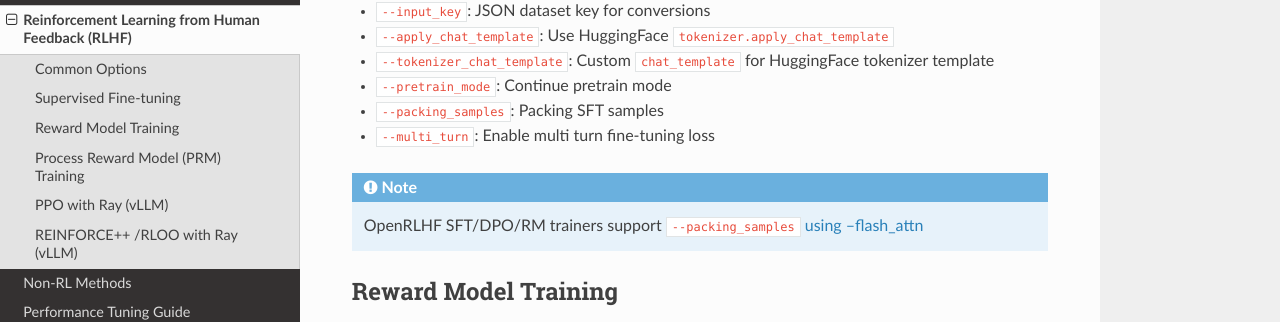
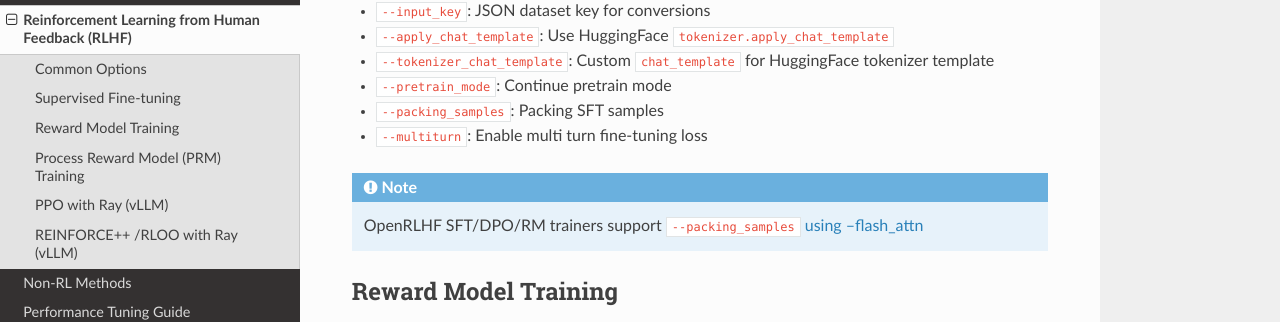
Before and after one commit to OpenRLHF/OpenRLHF-Docs, a Sphinx documentation site: the page built from docs/source/rl.rst, in a window 1280 px wide and 900 px high, scrolled down 2058 px. Shown: the part 130-452 px from the top of the window. Built offline with Sphinx 7.4.7 and the Read the Docs theme 3.1.0, drawn with Linux system fonts in a browser that asks for light colours.

Commit message:
Update rl.rst

```diff
--- a/docs/source/rl.rst
+++ b/docs/source/rl.rst
@@ -96,7 +96,7 @@ Options
 - ``--tokenizer_chat_template``: Custom ``chat_template`` for HuggingFace tokenizer template
 - ``--pretrain_mode``: Continue pretrain mode
 - ``--packing_samples``: Packing SFT samples
-- ``--multi_turn``: Enable multi turn fine-tuning loss
+- ``--multiturn``: Enable multi turn fine-tuning loss
 
 .. note:: OpenRLHF SFT/DPO/RM trainers support ``--packing_samples`` `using --flash_attn <https://github.com/MeetKai/functionary/tree/main/functionary/train/packing>`_
 
```
